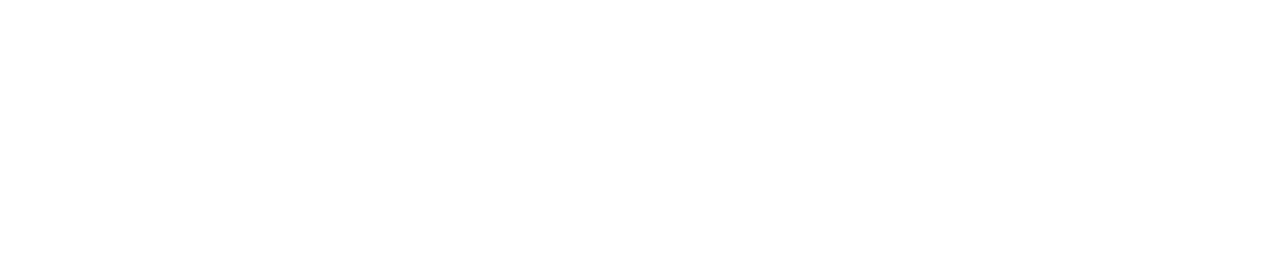
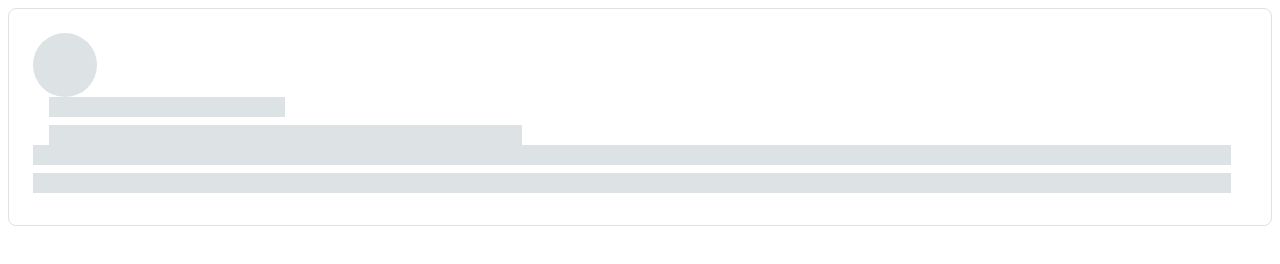
Before and after one commit to js-tasks-ru/htmlcss-20230411_l-milaropot, a website: page 04-lection2/02-skeleton/index.html in a window 1280 px wide. Drawn offline with Linux system fonts and the light colour scheme.

Commit message:
Add skeleton

```diff
--- a/04-lection2/02-skeleton/index.html
+++ b/04-lection2/02-skeleton/index.html
@@ -6,6 +6,17 @@
         <link rel="stylesheet" href="./skeleton.css">
     </head>
     <body>
-
+        <div class = "skeleton">
+          <div class = "sleleton_header">
+            <div class = "skeleton__circle"></div>
+            <div class = "skeleton__title">
+              <div class = "skeleton__line skeleton__line__1"></div>
+              <div class = "skeleton__line skeleton__line__2"></div>
+              </div>
+            <div class = skeleton__body>
+              <div class="skeleton__line"></div>
+              <div class="skeleton__line"></div>
+              </div>
+         </div>
     </body>
 </html>
--- a/04-lection2/02-skeleton/skeleton.css
+++ b/04-lection2/02-skeleton/skeleton.css
@@ -0,0 +1,44 @@
+.skeleton {
+    padding: 24px 40px 32px 24px;
+    border: 1px solid var(--grey-2);
+    border-radius: 8px;
+}
+
+.skeleton__header {
+    display: flex;
+    align-items: center;
+    margin-bottom: 24px;
+}
+
+.skeleton__circle {
+    flex-shrink: 0;
+    width: 64px;
+    height: 64px;
+    border-radius: 50%;
+    background: var(--grey-2);
+}
+
+.skeleton__title {
+    flex-shrink: 1;
+    flex-basis: 100%;
+    margin-left: 16px;
+}
+
+.skeleton__line {
+    height: 20px;
+    max-width: 100%;
+    margin-bottom: 8px;
+    background: var(--grey-2);
+}
+
+.skeleton__line:last-child {
+    margin-bottom: 0;
+}
+
+.skeleton__line__1 {
+    max-width: 20%;
+}
+
+.skeleton__line__2 {
+    max-width: 40%;
+}
```
